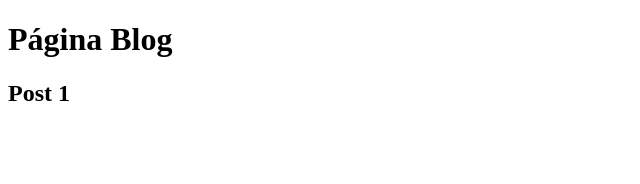
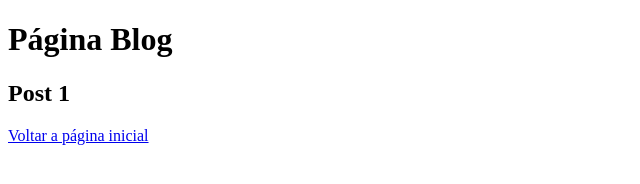
Before and after one commit to DaniBrandt/loja, a plain HTML site: page about.html in a window 1280 px wide. Shown: the whole page, without its empty margins (0-640 px from the left). Drawn offline with Linux system fonts and the light colour scheme.

Commit message:
nome alterado blog

```diff
--- a/blog.html
+++ b/about.html
@@ -9,7 +9,7 @@
 <body>
     <h1>Página Blog</h1>
     <h2>Post 1</h2>
-    <a href="index.html"></a>
+    <a href="index.html">Voltar a página inicial</a>
 
 </body>
 </html>
```
Also changed, not shown: index.html (+2 -1 lines).
